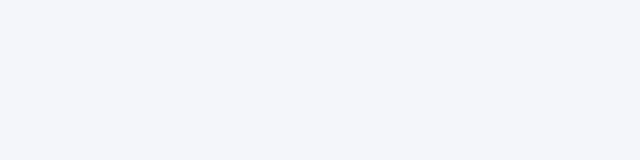
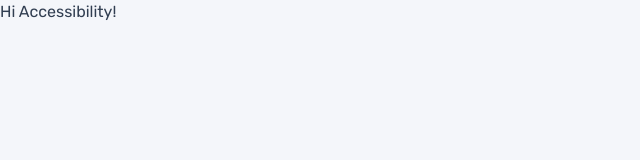
Before and after one commit to nivancheva/frontend-quiz-app-vue, a Vue app: page /#/accessibility in a window 1280 px wide. Before the commit this address had no page. Shown: the top 160 px of the page, without its empty margins (0-640 px from the left). Built offline with nearby package versions, Linux system fonts and the light colour scheme.

Commit message:
add pages

```diff
--- /dev/null
+++ b/src/pages/Accessibility.vue
@@ -0,0 +1,11 @@
+<script setup>
+
+</script>
+
+<template>
+  <p>Hi Accessibility!</p>
+</template>
+
+<style scoped>
+
+</style>
--- /dev/null
+++ b/src/pages/Css.vue
@@ -0,0 +1,11 @@
+<script setup>
+
+</script>
+
+<template>
+  <p>Hi CSS!</p>
+</template>
+
+<style scoped>
+
+</style>
--- /dev/null
+++ b/src/pages/Html.vue
@@ -0,0 +1,11 @@
+<script setup>
+
+</script>
+
+<template>
+  <p>Hi HTML!</p>
+</template>
+
+<style scoped>
+
+</style>
--- /dev/null
+++ b/src/pages/JavaScript.vue
@@ -0,0 +1,11 @@
+<script setup>
+
+</script>
+
+<template>
+  <p>Hi JavaScript!</p>
+</template>
+
+<style scoped>
+
+</style>
--- a/src/router/index.js
+++ b/src/router/index.js
@@ -2,6 +2,10 @@ import { createRouter, createWebHashHistory } from "vue-router";
 
 import DefaultLayout from '../layouts/DefaultLayout.vue'
 import Home from '../pages/Home.vue'
+import Html from '../pages/Html.vue'
+import Css from '../pages/Css.vue'
+import JavaScript from '../pages/JavaScript.vue'
+import Accessibility from '../pages/Accessibility.vue'
 
 const routes = [
     {
@@ -15,6 +19,26 @@ const routes = [
                 name: 'Home',
                 component: Home
             },
+            {
+                path:'/Html',
+                name: 'Html',
+                component: Html
+            },
+            {
+                path:'/Css',
+                name: 'Css',
+                component: Css
+            },
+            {
+                path:'/JavaScript',
+                name: 'JavaScript',
+                component: JavaScript
+            },
+            {
+                path:'/Accessibility',
+                name: 'Accessibility',
+                component: Accessibility
+            },
 
         ]
     }
```
